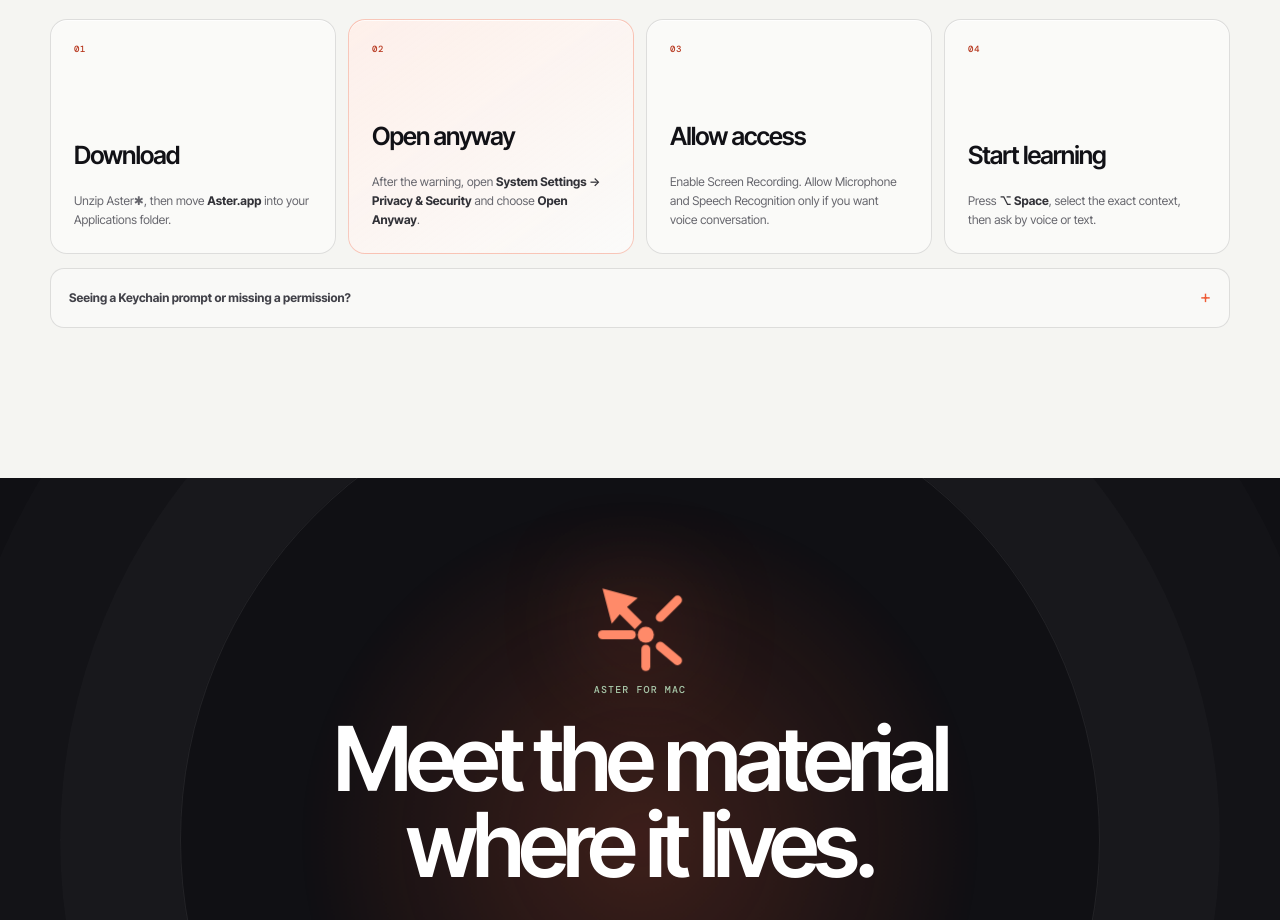
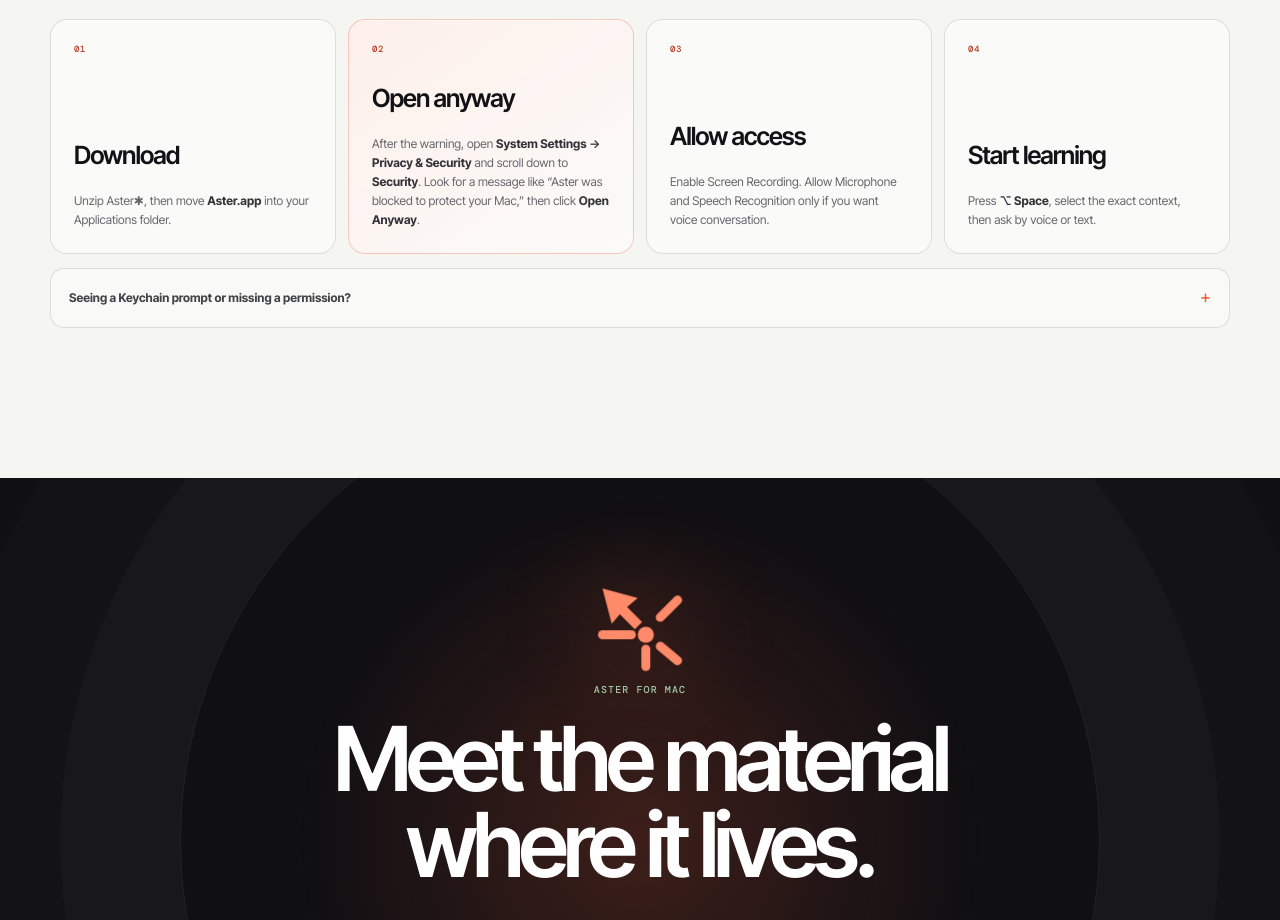
Before and after one commit to Tanya-Khanna/aster-spatial-tutor, a Next.js app: page / in a window 1280 px wide. Shown: the part 5860-6780 px from the top of the page. Built offline with nearby package versions, Linux system fonts and the light colour scheme; a web font is replaced by a local one.

Commit message:
Clarify macOS Open Anyway setup step

```diff
--- a/app/page.tsx
+++ b/app/page.tsx
@@ -441,7 +441,7 @@
           <article className="setup-step emphasized">
             <span>02</span>
             <b>Open anyway</b>
-            <p>After the warning, open <strong>System Settings → Privacy &amp; Security</strong> and choose <strong>Open Anyway</strong>.</p>
+            <p>After the warning, open <strong>System Settings → Privacy &amp; Security</strong> and scroll down to <strong>Security</strong>. Look for a message like “Aster was blocked to protect your Mac,” then click <strong>Open Anyway</strong>.</p>
           </article>
           <article className="setup-step">
             <span>03</span>
```
Also changed, not shown: 1 other file (tests, documents, lock files or other folders).
